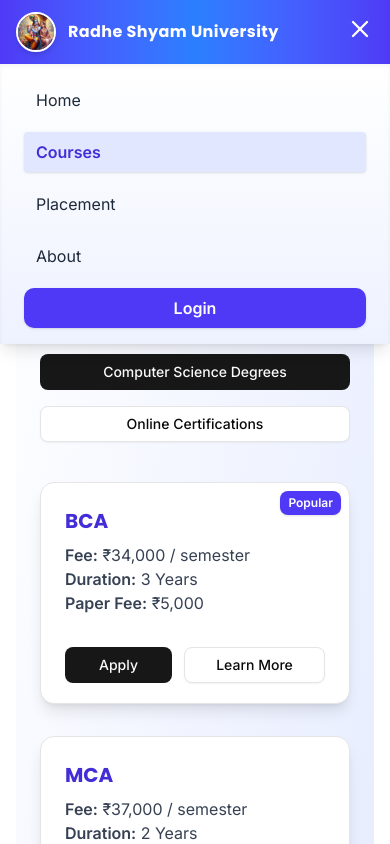
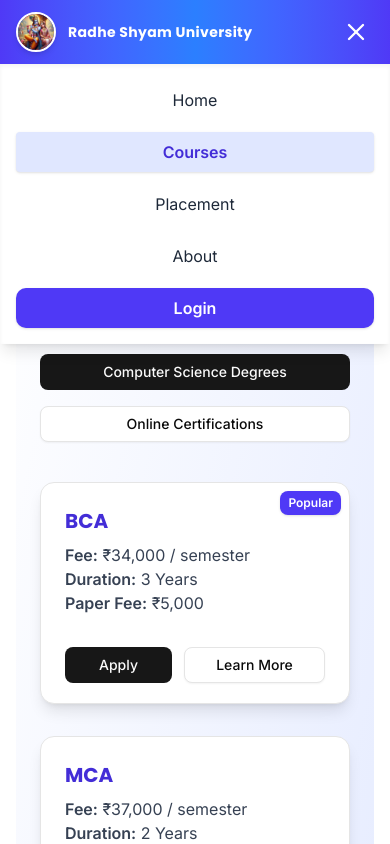
Before and after one commit to Arun-Tomar4129/Univercity, a Next.js app: page /Webpage/Course in a window 390 px wide. Both pictures are taken after a click on the button "Toggle Menu". Shown: the top 844 px of the page. Built offline with nearby package versions, Linux system fonts and the light colour scheme.

Commit message:
add login page

```diff
--- a/app/(client)/Webpage/Navbar.tsx
+++ b/app/(client)/Webpage/Navbar.tsx
@@ -17,11 +17,16 @@
     { href: "/Webpage/Course", label: "Courses" },
     { href: "/Webpage/Placement", label: "Placement" },
     { href: "/Webpage/About", label: "About" },
-    { href: "/", label: "Login", isButton: true },
+    {
+      href: "https://login-potral.vercel.app/",
+      label: "Login",
+      isButton: true,
+    },
   ];
 
+  // Close mobile menu on route change
   useEffect(() => {
-    setIsOpen(false); // Close mobile menu on route change
+    setIsOpen(false);
     setMounted(true);
   }, [pathname]);
 
@@ -29,15 +34,15 @@
 
   return (
     <motion.nav
-      initial={{ y: -40, opacity: 0 }}
+      initial={{ y: -50, opacity: 0 }}
       animate={{ y: 0, opacity: 1 }}
       transition={{ duration: 0.5 }}
-      className="w-full fixed top-0 z-50 bg-gradient-to-r from-indigo-600 via-blue-500 to-indigo-600 text-white shadow-lg backdrop-blur-md"
+      className="fixed top-0 w-full z-50 bg-gradient-to-r from-indigo-600 via-blue-500 to-indigo-600 text-white shadow-lg backdrop-blur-md"
     >
       <div className="flex justify-between items-center px-4 sm:px-8 py-3 max-w-[1400px] mx-auto">
         {/* Logo + Name */}
         <div className="flex items-center gap-3">
-          <div className="w-10 h-10 sm:w-12 sm:h-12 relative">
+          <div className="w-10 h-10 sm:w-12 sm:h-12 relative flex-shrink-0">
             <Image
               src="/logoUnivercity.jpeg"
               alt="University Logo"
@@ -47,18 +52,17 @@
               sizes="48px"
             />
           </div>
-          <h1 className="text-base sm:text-lg md:text-2xl font-bold tracking-wide whitespace-nowrap">
+          <h1 className="text-sm sm:text-lg md:text-2xl font-bold tracking-wide whitespace-nowrap">
             Radhe Shyam University
           </h1>
         </div>
 
         {/* Hamburger (Mobile) */}
-        <div className="md:hidden">
+        <div className="md:hidden flex items-center">
           <button
             onClick={() => setIsOpen(!isOpen)}
             aria-label="Toggle Menu"
-            role="button"
-            className="focus:outline-none"
+            className="focus:outline-none p-1"
           >
             {isOpen ? <X size={28} /> : <Menu size={28} />}
           </button>
@@ -87,7 +91,6 @@
                 >
                   {link.label}
                 </Link>
-                {/* Underline Animation */}
                 <span
                   className={`absolute left-0 -bottom-1 h-[2px] w-full transform scale-x-0 bg-yellow-300 transition-transform duration-300 group-hover:scale-x-100 ${
                     pathname === link.href ? "scale-x-100" : ""
@@ -107,7 +110,7 @@
             animate={{ height: "auto", opacity: 1 }}
             exit={{ height: 0, opacity: 0 }}
             transition={{ duration: 0.3 }}
-            className="md:hidden bg-gradient-to-b from-white to-indigo-50 text-gray-800 shadow-inner flex flex-col gap-3 px-6 py-4"
+            className="md:hidden bg-white text-gray-800 shadow-inner flex flex-col gap-3 px-4 sm:px-6 py-4"
           >
             {navLinks.map((link) =>
               link.isButton ? (
@@ -122,7 +125,7 @@
                 <Link
                   key={link.href}
                   href={link.href}
-                  className={`px-3 py-2 rounded transition duration-200 ${
+                  className={`px-3 py-2 rounded transition duration-200 text-center ${
                     pathname === link.href
                       ? "bg-indigo-100 text-indigo-700 font-semibold shadow"
                       : "hover:text-indigo-600"
```
